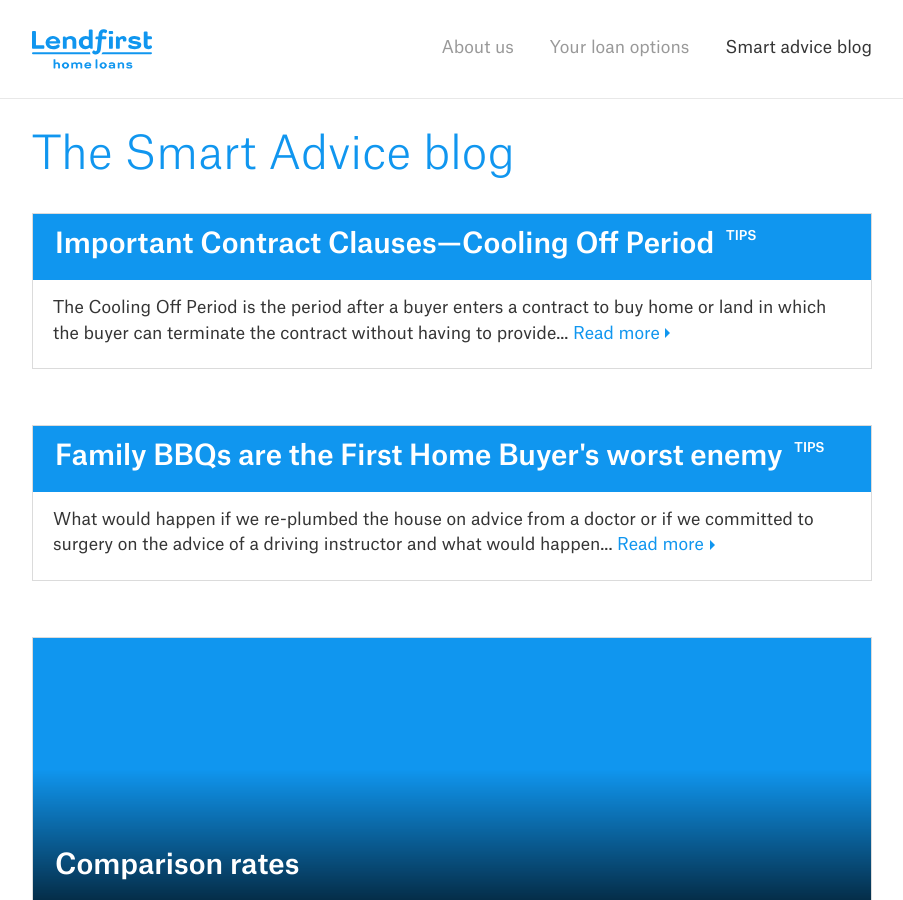
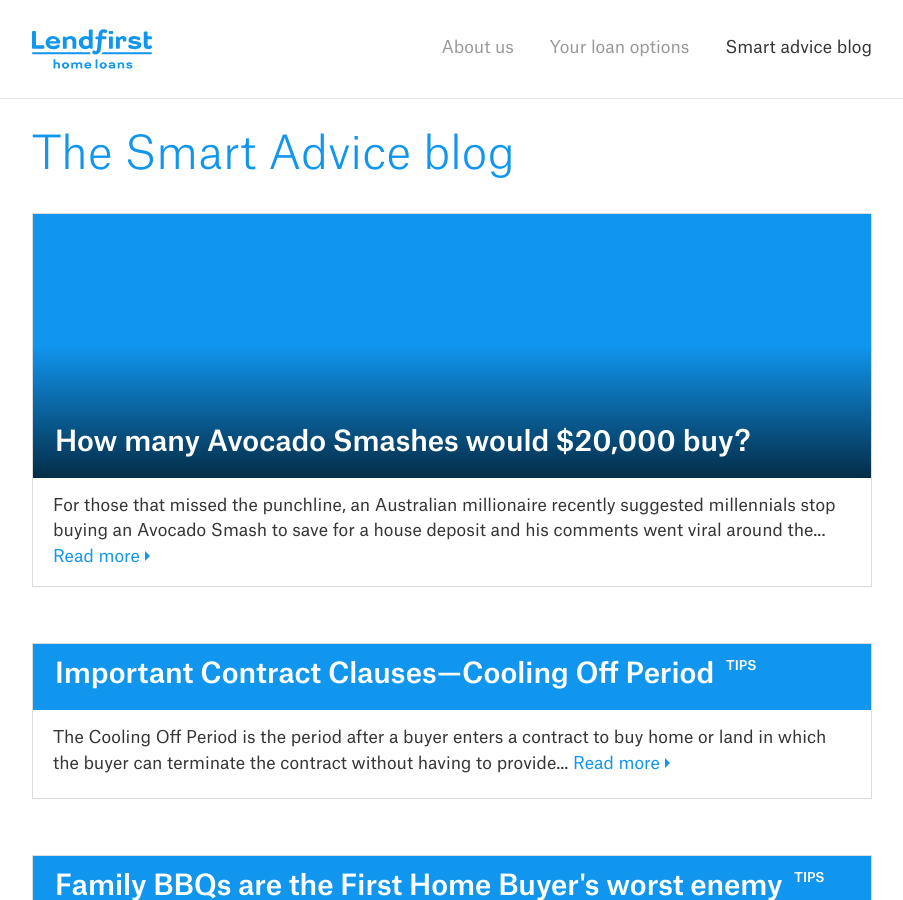
Before and after one commit to callumflack/lend-first, a Jekyll site: the page built from blog/index.html, in a window 1280 px wide and 900 px high. Shown: the whole window, without its empty margins (188-1091 px from the left). Built offline with Jekyll 4.4.1, drawn with Linux system fonts in a browser that asks for light colours; some of the changed lines change nothing that is shown.

Commit message:
New post, revise post list image naming rules

```diff
--- a/_includes/post-cell.html
+++ b/_includes/post-cell.html
@@ -31,7 +31,7 @@
         {% if post.image-align-top %} o-coverImage--alignTop{% endif %}
         {% if post.categories contains "tips" %} Card-image--categoryLabel{% endif %}"
         {% unless post.categories contains "tips" %}
-            style="background-image: url('/uploads/post-{{ post.title | downcase | replace: ' ', '-' | replace: '—', '-' | remove: '?' }}.jpg')"
+            style="background-image: url('/uploads/post-{{ post.title | downcase | replace: ' ', '-' | replace: '—', '-' | remove: ','  | remove: '?' }}.jpg')"
         {% endunless %}>
 
         <h2 class="c-headline--md">{{ post.title }}</h2>
--- /dev/null
+++ b/_posts/2017-07-05-how-many-avocado-smashes-would-$20000-buy.markdown
@@ -0,0 +1,22 @@
+---
+title: How many Avocado Smashes would $20,000 buy?
+date: 2017-07-05 19:00:00 +10:00
+categories:
+- comment
+image: "/uploads/post-how-many-avocado-smashes-would-$20000-buy.jpg"
+---
+
+For those that missed the punchline, an Australian millionaire recently suggested millennials stop buying an Avocado Smash to save for a house deposit and his comments went viral around the globe (read the article [here](www.news.com.au/finance/money/costs/avocado-toast-mortgages-have-gone-global/news-story/0e691bfafc89e2d1511a7cbdfd074e9c)). Now that the Queensland First Home Buyers Grant of $20,000 has been extended until 31st December 2017, I wondered how long it would take to save $20,000 if I stopped buying avocado on toast.
+
+The answer, 9 years… Assuming I paid $22 for an Avocado smash and I had one twice a week, every week of the year.
+
+There could be an easier way if you are a First Home Buyer. Some lenders may let you ‘pretend’ the $20,000 grant is your own savings so if your ‘real’ savings is small, buying or building your First Home today might just be possible. The lending criteria is very complex and you should speak to a mortgage broker who specialises in First Home Buyers as the wrong advice could mean the difference between owning your own home or not.
+
+Here are some of the main requirements to qualify for the government $20k grant:
+- You must be buying or building a ‘Brand New’ home under $750,000
+- You or your spouse must not have previously owned property in Australia before
+- You must live in the house as your primary residence
+- You must be 18yrs old
+- You must be an Australian Citizen or Permanent Resident (or applying with someone who is)
+
+You should refer to the [Queensland First Home Owners Grant](https://firsthomeowners.initiatives.qld.gov.au/) or contact the Qld Office of State Revenue directly on 1300 300 734 to find out if you are eligible before considering or discussing your finance options.
```
Also changed, not shown: _uploads/post-how-many-avocado-smashes-would-$20000-buy.jpg (added), 1 other file.
